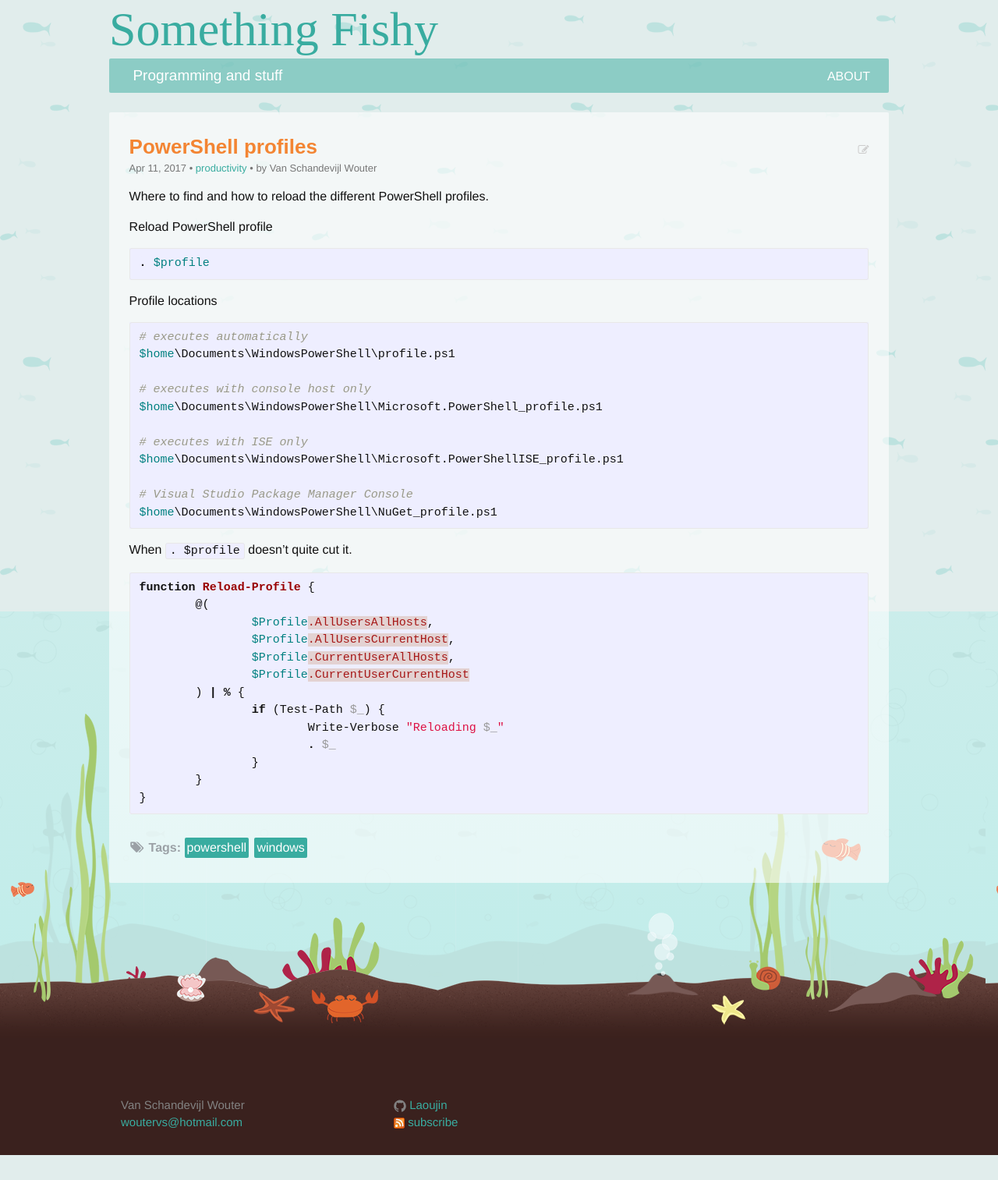
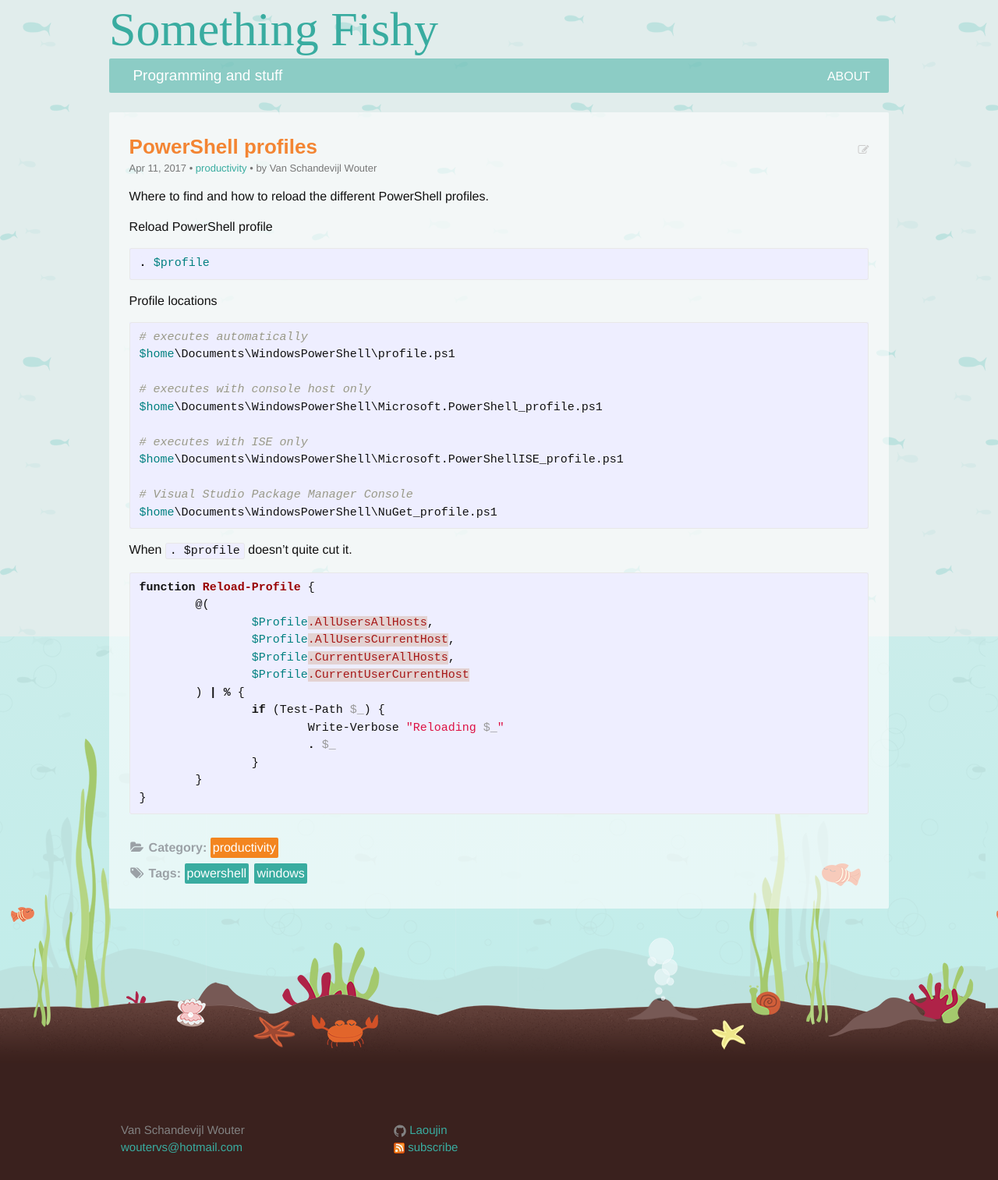
Before and after one commit to Laoujin/bliki, a Jekyll site: the page built from _posts/2017-04-11-powershell-profiles.md, in a window 1280 px wide. Shown: the whole page at 78% size. Built offline with Jekyll 4.4.1, drawn with Linux system fonts in a browser that asks for light colours; some web fonts are replaced; before the commit the page ends 1481 px from its top, so only the background shows below that.

Commit message:
post: add category below post

```diff
--- a/_includes/tag-list.html
+++ b/_includes/tag-list.html
@@ -1,6 +1,6 @@
-<span class="cat-links">
+<span class="tag-links">
 	{% if include.prefix %}
-		<span class="cat-text">
+		<span class="tag-text">
 			<i class="fa fa-fw fa-tags" aria-hidden="true" title="Post tags"></i>
 			Tags:
 		</span>
--- a/_layouts/post.html
+++ b/_layouts/post.html
@@ -22,8 +22,17 @@ layout: default
 		{{content}}
 	</div>
 
+
+	<div class="cat-links">
+		<span class="cat-text">
+			<i class="fa fa-fw fa-folder-open" aria-hidden="true" title="Post category"></i>
+			Category:
+		</span>
+
+		<a href="/category/{{page.categories}}">{{page.categories}}</a>
+	</div>
+
 	{% include tag-list.html tags=page.tags prefix=true %}
-
 
 	{% if site.disqus.shortname %}
 		{% include components/disqus_comments.html %}
--- a/_sass/layout/general.scss
+++ b/_sass/layout/general.scss
@@ -31,24 +31,36 @@ a:visited {
 }
 
 
-.cat-text {
+.tag-text, .cat-text {
 	color: #9ba1a6;
 	font-weight: bold;
 }
 
-.cat-links {
+.tag-links {
 	clear: both;
 	display: inline;
 }
-.cat-links a {
-	background-color: rgba(57,172,160,1.0);
-	//background-color: rgba(243,133,31,1.0);
+
+.badge {
 	border-radius: 2px;
 	color: #fff;
 	display: inline-block;
 	margin: 0 3px .4em 0;
 	padding: 1px 3px;
 }
-.cat-links a:hover {
+
+.tag-links a {
+	@extend .badge;
+	background-color: rgba(57,172,160,1.0);
+}
+.tag-links a:hover {
 	background-color: #63c8bd;
 }
+
+.cat-links a {
+	@extend .badge;
+	background-color: rgba(243,133,31,1.0);
+}
+.cat-links a:hover {
+	background-color: #f5a061;
+}
```
